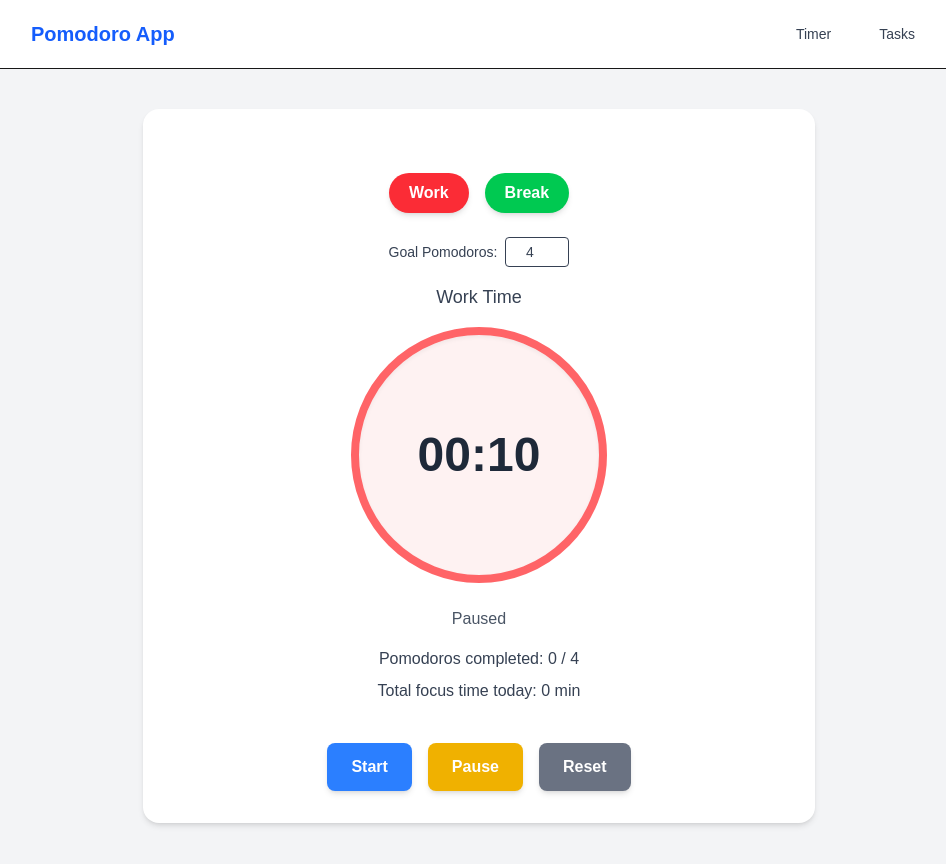
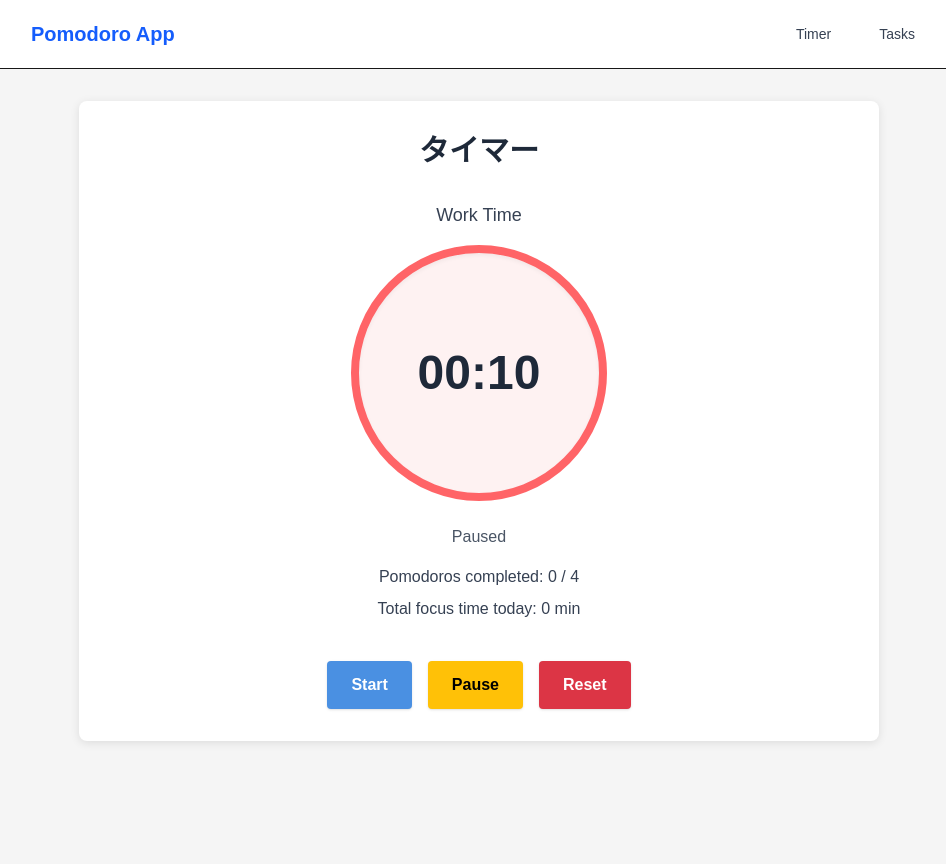
Before and after one commit to Tuyudaku561/pomodoro-todo-app, a Next.js app: page /timer in a window 1280 px wide. Shown: the top 864 px of the page, without its empty margins (161-1107 px from the left). Built offline with nearby package versions, Linux system fonts and the light colour scheme.

Commit message:
色味やUIをtaskのものに統一

```diff
--- a/app/timer/page.tsx
+++ b/app/timer/page.tsx
@@ -42,43 +42,12 @@ export default function TimerPage() {
 	};
 
   return (
-    <main className="min-h-screen bg-gray-100 px-6 py-10">
-      <div className="mx-auto max-w-2xl rounded-2xl bg-white p-8 shadow-md">
+    <main className="min-h-screen bg-[#f5f5f5] px-8 py-8">
+      <div className="mx-auto max-w-[800px] rounded-[8px] bg-white p-8 shadow-[0_2px_10px_rgba(0,0,0,0.1)]">
         {/* タイトル */}
         <h1 className="mb-8 text-center text-3xl font-bold text-gray-800">
-          {activeTask?.title}
+          {activeTask?.title || "タイマー"}
         </h1>
-
-        {/* Work / Break 切り替え */}
-        <ModeSwitcher
-          onWorkClick={() => {
-            setMode("work");
-            setTimeLeft(WORK_TIME);
-            setIsTimerRunning(false);
-          }}
-          onBreakClick={() => {
-            setMode("break");
-            setTimeLeft(BREAK_TIME);
-            setIsTimerRunning(false);
-          }}
-        />
-
-        {/* 目標ポモドーロ数設定 */}
-        <div className="mb-4 flex justify-center gap-2 text-sm">
-          <label className="flex items-center gap-2 text-gray-700">
-            Goal Pomodoros:
-            <input
-              type="number"
-              min={1}
-              value={targetPomodoros}
-              onChange={(e) => {
-                const parsed = Math.max(1, Number(e.target.value) || 1);
-                setTargetPomodoros(parsed);
-              }}
-              className="w-16 rounded border px-2 py-1 text-center"
-            />
-          </label>
-        </div>
 
         {/* 時計表示 */}
         <TimerDisplay
@@ -106,15 +75,15 @@ export default function TimerPage() {
 
         {/* 達成度評価 */}
         {showEvaluation && (
-          <div className="mt-8 rounded-lg bg-blue-50 p-6 text-center">
-            <h2 className="mb-4 text-xl font-semibold text-gray-800">タスクの達成度を評価してください</h2>
+          <div className="mt-8 rounded-[8px] bg-[#f0faff] border-[1px] border-dashed border-[#4a90e2] p-6 text-center animate-fadeIn">
+            <h2 className="mb-4 text-[1.1rem] font-semibold text-[#333]">タスクの達成度を評価してください</h2>
             <div className="flex justify-center gap-4">
               <button
                 onClick={() => {
                   handleRatingSelect(1);
                   router.push("/task");
                 }}
-                className="rounded-lg bg-red-500 px-4 py-2 text-white hover:bg-red-600 transition-colors"
+                className="rounded-[4px] bg-[#dc3545] px-4 py-2 text-white hover:opacity-90 transition-opacity font-bold"
               >
                 1: 期待を下回る
               </button>
@@ -123,7 +92,7 @@ export default function TimerPage() {
                   handleRatingSelect(2);
                   router.push("/task");
                 }}
-                className="rounded-lg bg-yellow-500 px-4 py-2 text-white hover:bg-yellow-600 transition-colors"
+                className="rounded-[4px] bg-[#ffc107] px-4 py-2 text-black hover:opacity-90 transition-opacity font-bold"
               >
                 2: 期待通り
               </button>
@@ -132,7 +101,7 @@ export default function TimerPage() {
                   handleRatingSelect(3);
                   router.push("/task");
                 }}
-                className="rounded-lg bg-green-500 px-4 py-2 text-white hover:bg-green-600 transition-colors"
+                className="rounded-[4px] bg-[#28a745] px-4 py-2 text-white hover:opacity-90 transition-opacity font-bold"
               >
                 3: 期待を上回る
               </button>
--- a/components/TimerControls.tsx
+++ b/components/TimerControls.tsx
@@ -19,7 +19,7 @@ export default function TimerControls({
       {/* Start ボタン */}
       <button
         onClick={onStart}
-        className="rounded-lg bg-blue-500 px-6 py-3 font-semibold text-white shadow-md transition-all duration-150 hover:-translate-y-0.5 hover:shadow-lg active:translate-y-0.5 active:shadow-sm"
+        className="rounded-[4px] bg-[#4a90e2] px-6 py-3 font-semibold text-white shadow-sm transition-opacity duration-150 hover:opacity-90"
       >
         Start
       </button>
@@ -27,7 +27,7 @@ export default function TimerControls({
       {/* Pause ボタン */}
       <button
         onClick={onPause}
-        className="rounded-lg bg-yellow-500 px-6 py-3 font-semibold text-white shadow-md transition-all duration-150 hover:-translate-y-0.5 hover:shadow-lg active:translate-y-0.5 active:shadow-sm"
+        className="rounded-[4px] bg-[#ffc107] px-6 py-3 font-semibold text-black shadow-sm transition-opacity duration-150 hover:opacity-90"
       >
         Pause
       </button>
@@ -35,7 +35,7 @@ export default function TimerControls({
       {/* Reset ボタン */}
       <button
         onClick={onReset}
-        className="rounded-lg bg-gray-500 px-6 py-3 font-semibold text-white shadow-md transition-all duration-150 hover:-translate-y-0.5 hover:shadow-lg active:translate-y-0.5 active:shadow-sm"
+        className="rounded-[4px] bg-[#dc3545] px-6 py-3 font-semibold text-white shadow-sm transition-opacity duration-150 hover:opacity-90"
       >
         Reset
       </button>
```
